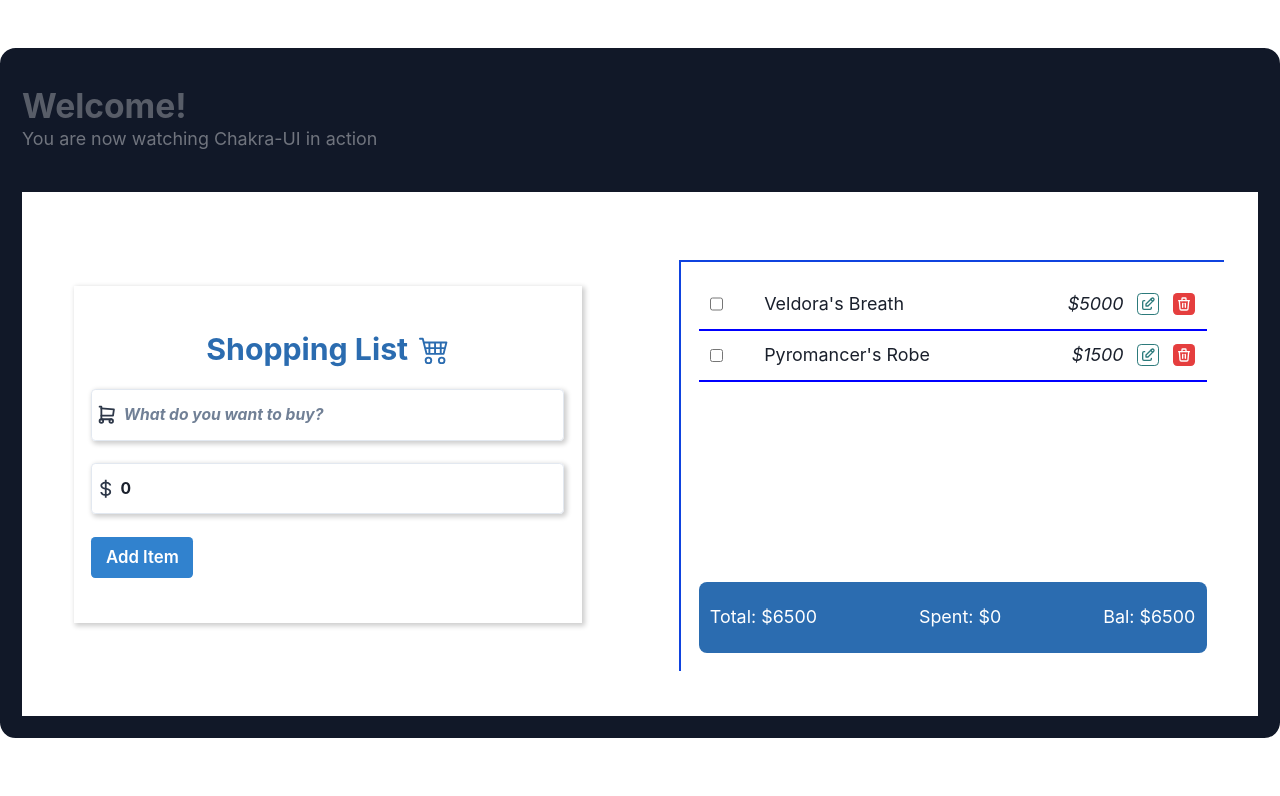
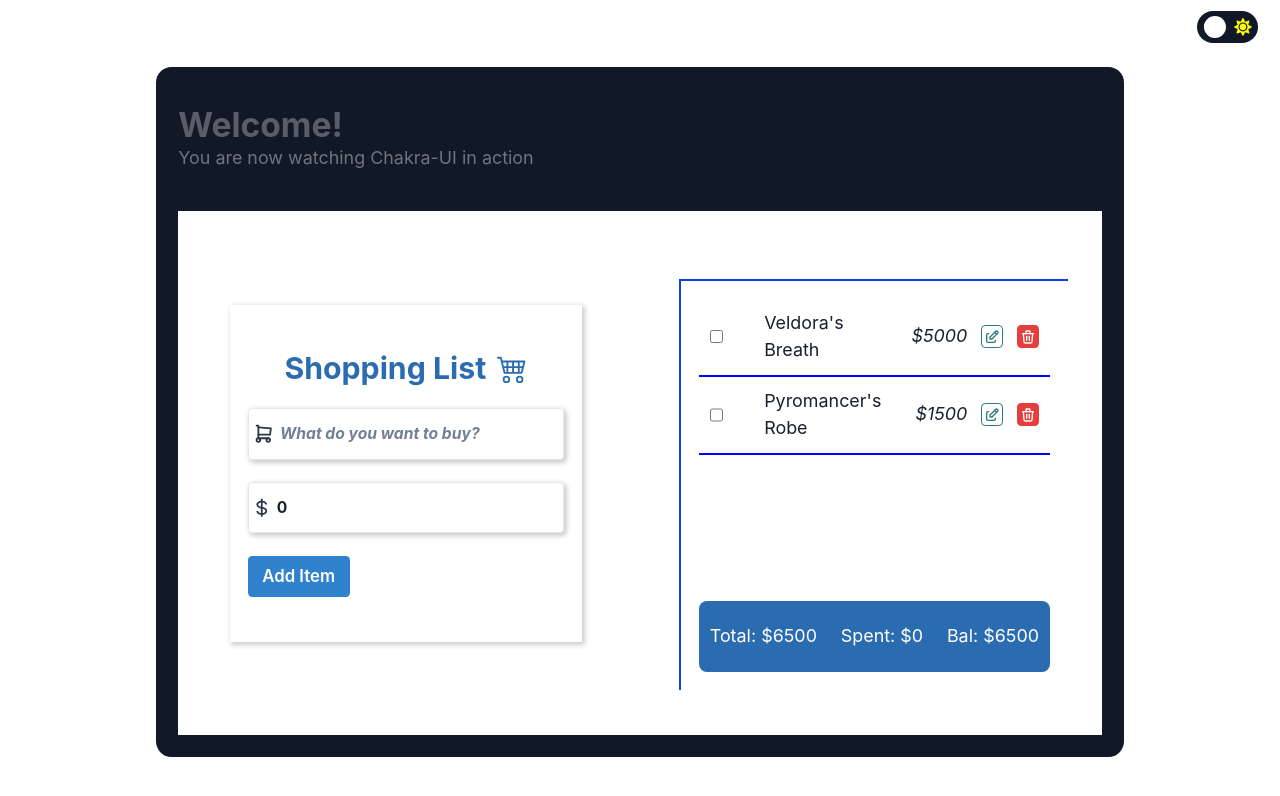
Before and after one commit to Ryan-Zayne/shopping-list-app, a React (Vite) app: page / in a window 1280 px wide. Shown: the top 796 px of the page. Built offline with nearby package versions, Linux system fonts and the light colour scheme.

Commit message:
Added dark mode toggle

```diff
--- /dev/null
+++ b/chakra-theme.js
@@ -0,0 +1,28 @@
+import { extendTheme } from '@chakra-ui/react';
+
+const extensions = {
+	breakpoints: {
+		sm: '320px',
+		md: '768px',
+		lg: '1000px',
+		xl: '1240px',
+	},
+
+	colors: {
+		'blue-btn': {
+			200: '#3182cc',
+			300: '#2b6cb0',
+			500: '#3182cc',
+			600: '#2b6cb0',
+		},
+	},
+};
+
+const config = {
+	initialColorMode: 'system',
+	useSystemColorMode: true,
+};
+
+const theme = extendTheme({ ...extensions, config });
+
+export default theme;
--- a/src/components/ShoppingList.jsx
+++ b/src/components/ShoppingList.jsx
@@ -1,8 +1,11 @@
 import { useState } from 'react';
-import { Box, Flex, Heading, Stack, Text } from '@chakra-ui/react';
+import { Box, Flex, Heading, Stack, Text, useColorModeValue } from '@chakra-ui/react';
+
 import Balance from './Balance';
 import RenderedList from './RenderedList';
 import UserInput from './UserInput';
+import ToggleButton from './Togglebutton';
+
 
 function ShoppingList() {
 	const initialTodoList = [
@@ -18,21 +21,30 @@ function ShoppingList() {
 	const [isDelete, setIsDelete] = useState(false);
 	const [todoList, setTodoList] = useState(initialTodoList);
 
+	const bgWrapper = useColorModeValue('white', '#121212');
+
 	return (
 		<Flex
+			justify={'center'}
+			as={'section'}
 			className='main-wrapper'
-			as={'section'}
+			bgColor={bgWrapper}
+			paddingBlock={{ base: '6rem 3rem', md: '6rem 2rem' }}
+			position={'relative'}
+		>
+			<Flex
 				align={'center'}
 				maxW={{ base: '65rem', md: 'unset', lg: '115rem' }}
 				direction={'column'}
-			border={'solid 2rem rgb(17, 24, 40)'}
+				border={'solid 2rem var(--border-color)'}
 				borderRadius={'1.4rem'}
-			margin={{ base: '3rem auto', md: '4.3rem auto 2rem' }}
 			>
+
+				<ToggleButton />
 				<Box
 					className='heading'
 					as={'header'}
-				bgColor={'rgb(17, 24, 40)'}
+					bgColor={'var(--border-color)'}
 					w={'100%'}
 					paddingBlock={{ base: '0 2rem', md: '1.5rem 3.5rem' }}
 					mt={{ md: '-1px' }}
@@ -42,7 +54,6 @@ function ShoppingList() {
 					</Heading>
 					<Text color={'hsl(0, 0%, 100%, 0.4)'}>You are now watching Chakra-UI in action </Text>
 				</Box>
-
 				<Flex
 					direction={{ base: 'column', md: 'row' }}
 					gap={{ md: '3rem', lg: '7rem' }}
@@ -63,7 +74,6 @@ function ShoppingList() {
 						setTodoProduct={setTodoProduct}
 						setCheckedState={setCheckedState}
 					/>
-
 					<Stack
 						spacing={'6rem'}
 						w={'100%'}
@@ -86,9 +96,9 @@ function ShoppingList() {
 							setTodoPrice={setTodoPrice}
 							setTodoProduct={setTodoProduct}
 						/>
-
 						<Balance todoList={todoList} checkedID={checkedID} />
 					</Stack>
+				</Flex>
 			</Flex>
 		</Flex>
 	);
--- /dev/null
+++ b/src/components/Togglebutton.jsx
@@ -0,0 +1,45 @@
+import { useColorMode, Flex, chakra, useColorModeValue } from '@chakra-ui/react';
+import { FaSun } from 'react-icons/fa';
+import { BsFillMoonStarsFill } from 'react-icons/bs';
+
+function ToggleButton() {
+	const { colorMode, toggleColorMode } = useColorMode();
+	const toggleBtnColor = useColorModeValue('var(--border-color)', 'blue.800');
+	return (
+		<chakra.div
+			position={'absolute'}
+			top={'1rem'}
+			right={'2rem'}
+			bgColor={toggleBtnColor}
+			borderRadius={'5rem'}
+			onClick={toggleColorMode}
+		>
+			<Flex
+				align={'center'}
+				justify={'space-between'}
+				position={'relative'}
+				gap={'0.6rem'}
+				paddingInline={'0.6rem 0.5rem'}
+				paddingBlock={'0.3rem'}
+				w={'5.4rem'}
+				h={'2.8rem'}
+			>
+				<BsFillMoonStarsFill color='yellow' fontSize={'1.4rem'} />
+				<FaSun color='yellow' fontSize={'1.6rem'} />
+
+				<chakra.span
+					className='ball'
+					position={'absolute'}
+					borderRadius={'50%'}
+					w={'2rem'}
+					sx={{ 'aspect-ratio': '1' }}
+					bgColor={'hsl(0, 0%, 100%)'}
+					transform={colorMode === 'dark' && 'translate(2.4rem)'}
+					transition={"transform 200ms linear"}
+				/>
+			</Flex>
+		</chakra.div>
+	);
+}
+
+export default ToggleButton;
--- a/src/components/UserInput.jsx
+++ b/src/components/UserInput.jsx
@@ -13,6 +13,7 @@ import {
 	ModalHeader,
 	ModalOverlay,
 	useDisclosure,
+	useColorModeValue,
 } from '@chakra-ui/react';
 import { BiDollar } from 'react-icons/bi';
 import { TbShoppingCart } from 'react-icons/tb';
@@ -31,6 +32,10 @@ function UserInput({
 	editID,
 }) {
 	const { onOpen, isOpen, onClose } = useDisclosure();
+	const inputBorderColor = useColorModeValue('none', '#20334b');
+	const inputIconColor = useColorModeValue('gray.700', 'white');
+	const inputBoxShadow = useColorModeValue('var(--shadow)', 'var(--shadow-dark)');
+
 	const modal = (
 		<Modal isOpen={isOpen} onClose={onClose} motionPreset='none' isCentered>
 			<ModalOverlay />
@@ -98,7 +103,7 @@ function UserInput({
 				alignItems={'center'}
 				gap={'2rem'}
 				padding={'1.5rem 1.6rem 4rem'}
-				boxShadow={'var(--shadow)'}
+				boxShadow={inputBoxShadow}
 				onSubmit={isEdit ? updateHandler : addTodoHandler}
 			>
 				<Heading
@@ -112,9 +117,9 @@ function UserInput({
 					Shopping List
 					<BsCart4 />
 				</Heading>
-				<InputGroup>
+				<InputGroup borderColor={inputBorderColor}>
 					<InputLeftElement
-						color={'gray.700'}
+						color={inputIconColor}
 						pointerEvents='none'
 						fontSize='1.2em'
 						height={'100%'}
@@ -134,8 +139,13 @@ function UserInput({
 						fontSize={'1.4rem'}
 					/>
 				</InputGroup>
-				<InputGroup>
-					<InputLeftElement pointerEvents='none' fontSize='1.2em' height={'100%'} color={'gray.700'}>
+				<InputGroup borderColor={inputBorderColor}>
+					<InputLeftElement
+						pointerEvents='none'
+						fontSize='1.2em'
+						height={'100%'}
+						color={inputIconColor}
+					>
 						<BiDollar />
 					</InputLeftElement>
 					<Input
@@ -152,7 +162,8 @@ function UserInput({
 				</InputGroup>
 
 				<Button
-					colorScheme={'blue'}
+					colorScheme={'blue-btn'}
+					color={'white'}
 					py={'1.84rem'}
 					px={'1.3rem'}
 					fontSize={'1.5rem'}
--- a/src/index.css
+++ b/src/index.css
@@ -2,7 +2,10 @@
 /* General CSS Reset */
 /*-------------------*/
 :root {
-	--shadow: 2px 2px 5px 1px rgba(0, 0, 0, 0.2);
+	--shadow: 2px 2px 5px 1px hsla(0, 0%, 0%, 0.2);
+	--shadow-dark: 2px 2px 5px 1px hsla(0, 0%, 100%, 0.2);
+	--border-color: hsl(222, 40%, 11%);
+	--dark-mode-btn: hsl(214, 20%, 69%);
 }
 
 * {
@@ -53,4 +56,6 @@ button {
 
 body {
 	font-size: 1.6rem;
+	color: white;
+	line-height: 1.5;
 }
--- a/src/main.jsx
+++ b/src/main.jsx
@@ -1,19 +1,8 @@
 import React from 'react';
 import ReactDOM from 'react-dom/client';
-import { ChakraProvider, extendTheme } from '@chakra-ui/react';
+import { ChakraProvider } from '@chakra-ui/react';
+import theme from '../chakra-theme';
 import App from './App';
-
-const extensions = {
-	breakpoints: {
-		sm: '320px',
-		md: '768px',
-		lg: '1000px',
-		xl: '1240px',
-	},
-};
-
-// Extend the theme
-const theme = extendTheme({ ...extensions });
 
 ReactDOM.createRoot(document.getElementById('root')).render(
 	<React.StrictMode>
```
Also changed, not shown: src/components/RenderedList.jsx (+8 -8 lines). Lines whose indentation alone changed are shown as unchanged.
